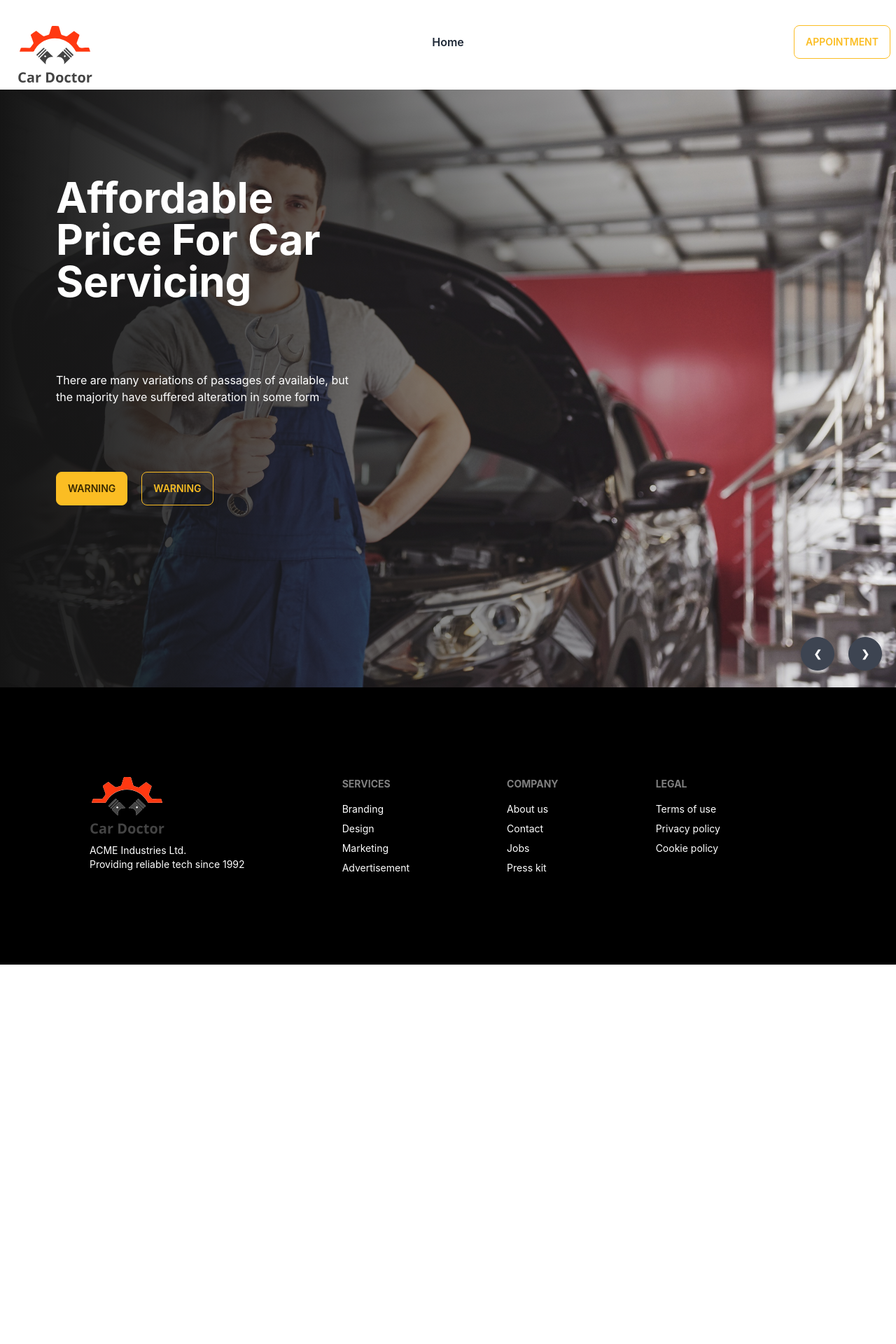
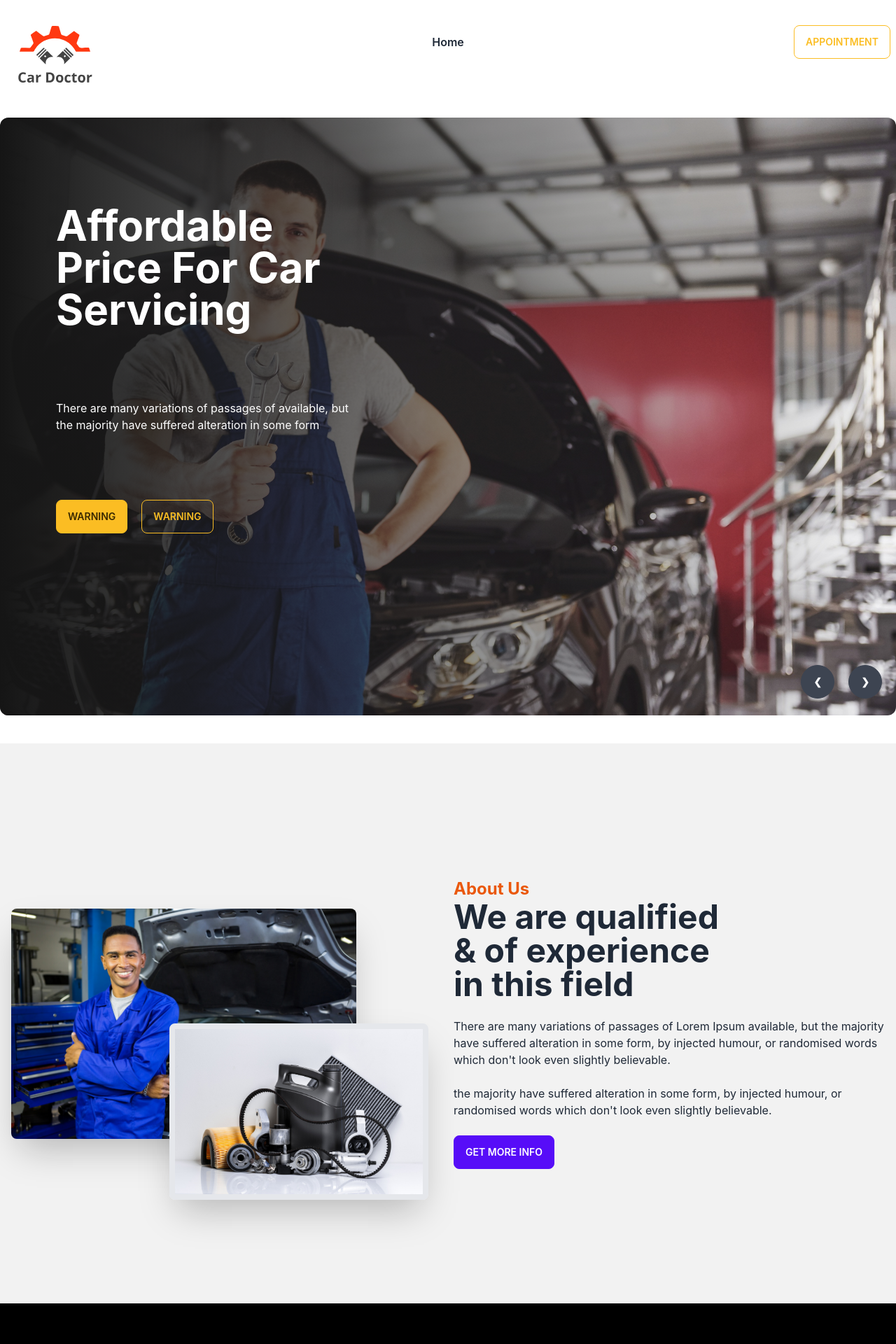
Before and after one commit to abdulhakim10/genius-car-client, a React (Create React App) app: page / in a window 1280 px wide. Shown: the top 1920 px of the page at 70% size. Before the commit the page ends 1378 px from the top, so only its background shows below. Built offline with nearby package versions, Linux system fonts and the light colour scheme.

Commit message:
Fix border radius and relative position image for About section

```diff
--- a/public/index.html
+++ b/public/index.html
@@ -1,5 +1,5 @@
 <!DOCTYPE html>
-<html lang="en">
+<html data-theme='light' lang="en">
   <head>
     <meta charset="utf-8" />
     <link rel="icon" href="%PUBLIC_URL%/favicon.ico" />
--- a/src/App.js
+++ b/src/App.js
@@ -4,7 +4,7 @@ import router from './Router/Routes/Routes';
 
 function App() {
   return (
-    <div data-theme='light' className='max-w-screen-xl mx-auto'>
+    <div className='max-w-screen-xl mx-auto'>
       <RouterProvider router={router}></RouterProvider>
     </div>
   );
--- /dev/null
+++ b/src/Pages/Home/About/About.js
@@ -0,0 +1,30 @@
+import React from 'react';
+import person from '../../../assets/images/about_us/person.jpg';
+import parts from '../../../assets/images/about_us/parts.jpg';
+
+const About = () => {
+    return (
+        <div className="hero min-h-screen bg-base-200">
+            <div className="hero-content flex-col lg:flex-row">
+                <div className='relative w-1/2'>
+                <img src={person} alt='' className="w-4/5 h-full rounded-lg shadow-2xl" />
+                <img src={parts} alt='' className="absolute right-5 top-1/2 w-3/5 border-8 rounded-lg shadow-2xl" />
+                </div>
+                <div className='w-1/2'>
+                    <p className='text-2xl font-bold text-orange-600'>About Us</p>
+                    <h1 className="text-5xl font-bold">
+                        We are qualified <br />
+                        & of experience <br />
+                         in this field</h1>
+                    <p className="py-6">There are many variations of passages of Lorem Ipsum available, but the majority have suffered alteration in some form, by injected humour, or randomised words which don't look even slightly believable.</p>
+                    <p>
+                    the majority have suffered alteration in some form, by injected humour, or randomised words which don't look even slightly believable.
+                    </p>
+                    <button className="btn btn-primary mt-6">Get More Info</button>
+                </div>
+            </div>
+        </div>
+    );
+};
+
+export default About;
--- a/src/Pages/Home/Banner/Banner.js
+++ b/src/Pages/Home/Banner/Banner.js
@@ -5,7 +5,6 @@ import img3 from '../../../assets/images/banner/3.jpg';
 import img4 from '../../../assets/images/banner/4.jpg';
 import img5 from '../../../assets/images/banner/5.jpg';
 import img6 from '../../../assets/images/banner/6.jpg';
-import './Banner.css';
 import BannerItems from './BannerItems';
 
 const bannerData = [
@@ -49,7 +48,7 @@ const bannerData = [
 
 const Banner = () => {
     return (
-        <div className="carousel w-full">
+        <div className="carousel w-full py-10">
            {
             bannerData.map(slide => <BannerItems
                 key={slide.id}
--- a/src/Pages/Home/Banner/Banner.css
+++ b/src/Pages/Home/Banner/BannerItems.css
@@ -5,6 +5,7 @@ left: 0;
 top: 0;
 width: 100%;
 height: 100%;
+border-radius: 12px;
 display: inline-block;
 background: linear-gradient(to right, #151515 0%, rgba(21, 21, 21, 0) 100%);
 }
--- a/src/Pages/Home/Banner/BannerItems.js
+++ b/src/Pages/Home/Banner/BannerItems.js
@@ -1,11 +1,12 @@
 import React from 'react';
+import './BannerItems.css'
 
 const BannerItems = ({slide}) => {
     const {image, prev, id, next} = slide;
     return (
         <div id={`slide${id}`} className="carousel-item relative w-full">
         <div className='carousel-img'>
-        <img src={image} alt='' className="w-full" />
+        <img src={image} alt='' className="w-full rounded-xl" />
         </div>
         <div className="absolute flex justify-start transform -translate-y-1/2 left-20 right-5 top-1/4">
             <h1 className='text-6xl font-bold text-white'>
--- a/src/Pages/Home/Home/Home.js
+++ b/src/Pages/Home/Home/Home.js
@@ -1,10 +1,12 @@
 import React from 'react';
+import About from '../About/About';
 import Banner from '../Banner/Banner';
 
 const Home = () => {
     return (
         <div>
             <Banner></Banner>
+            <About></About>
         </div>
     );
 };
```
